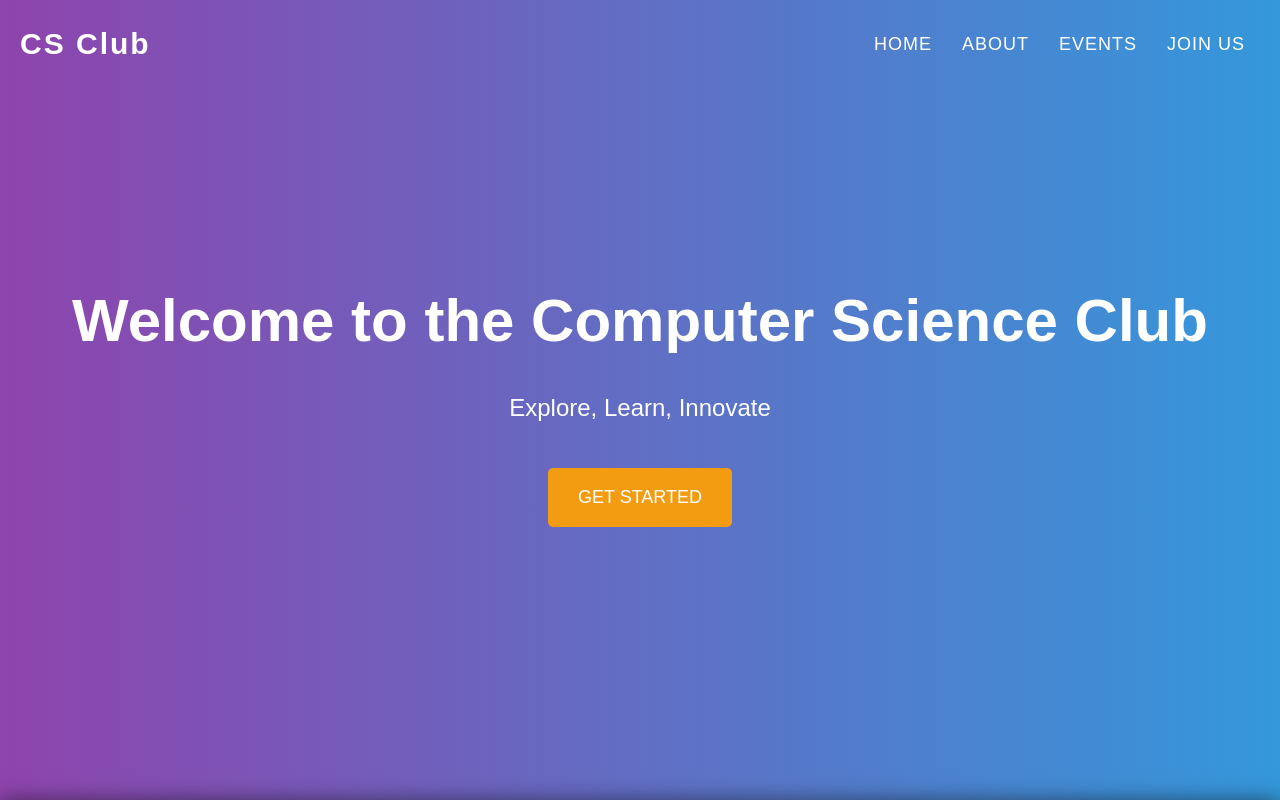
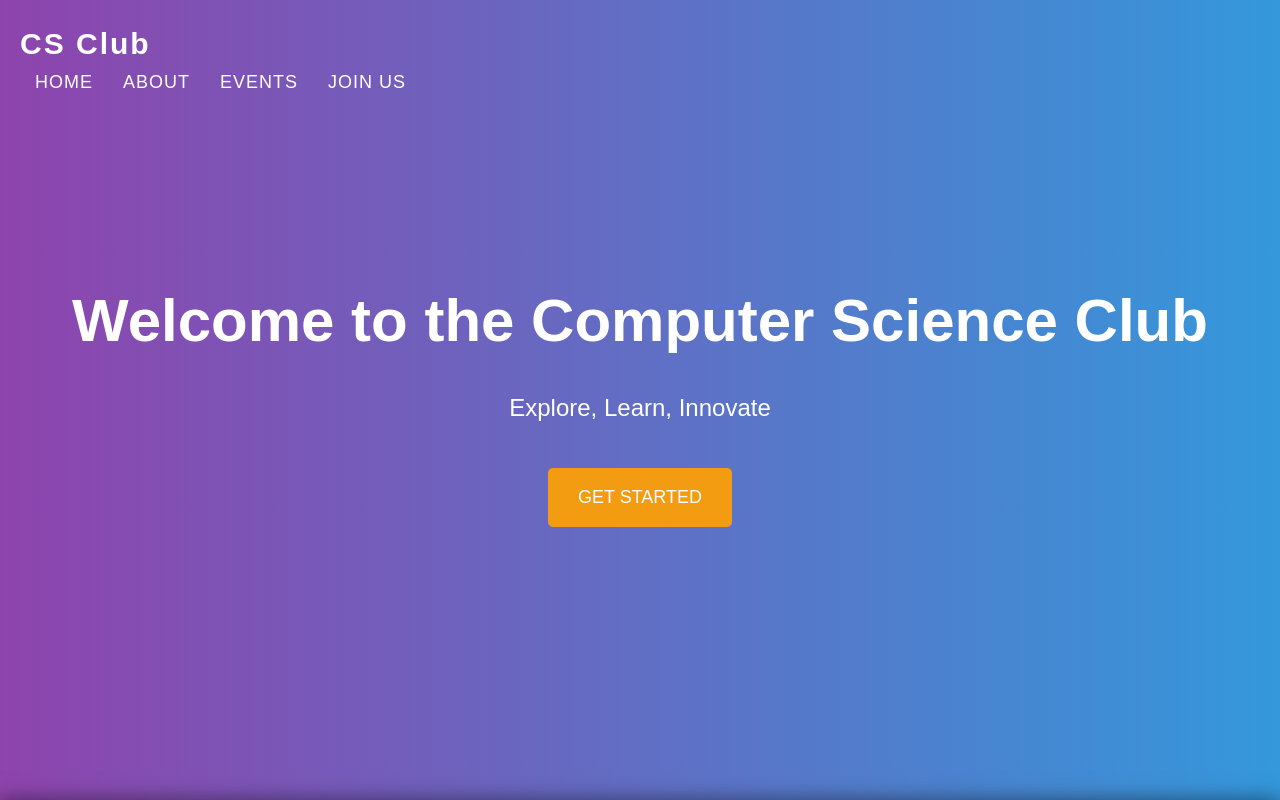
Before and after one commit to Aidenn8/Aidenn8.github.io, a plain HTML site: page index.html in a window 1280 px wide. Shown: the top 800 px of the page. Drawn offline with Linux system fonts and the light colour scheme.

Commit message:
Update styles.css

```diff
--- a/styles.css
+++ b/styles.css
@@ -28,13 +28,10 @@ a:hover {
 header {
     background-color: transparent;
     padding: 20px;
-    position: absolute;
+    position: fixed;
     width: 100%;
     top: 0;
     z-index: 1000;
-}
-
-.nav {
     display: flex;
     justify-content: space-between;
     align-items: center;
```
